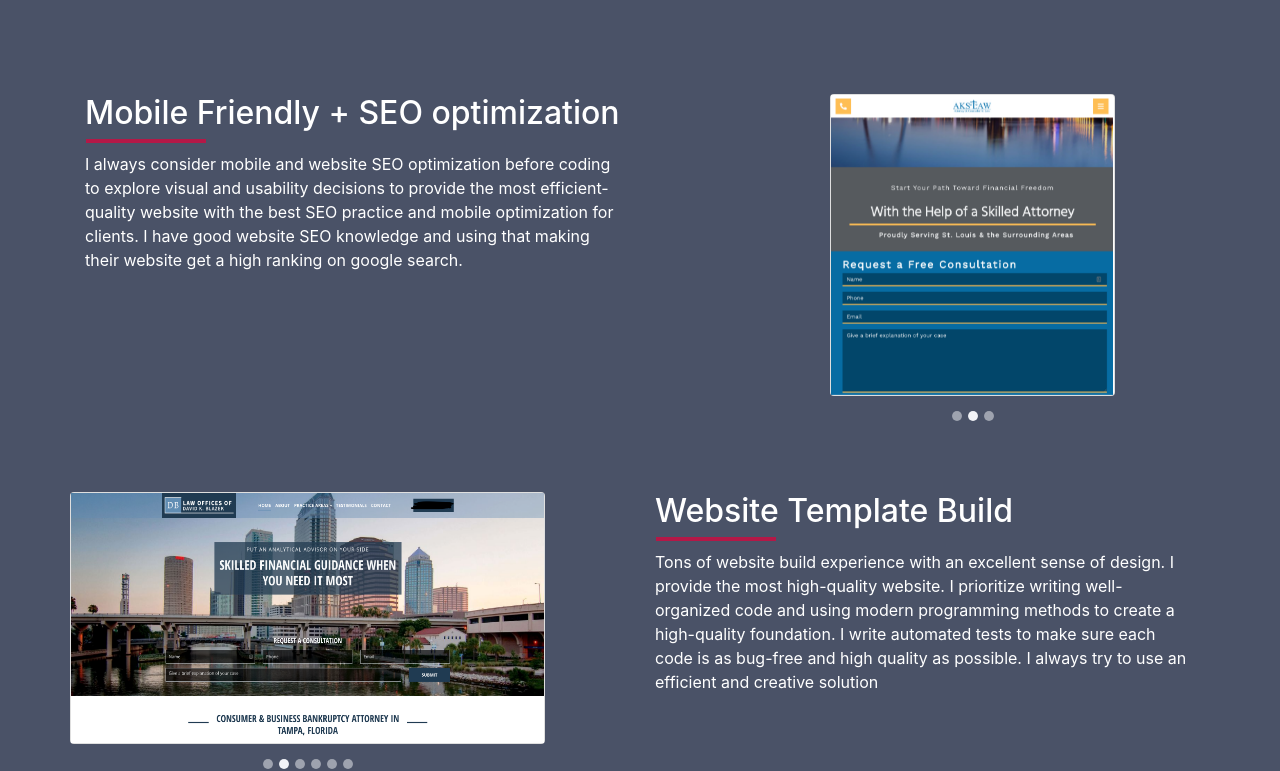
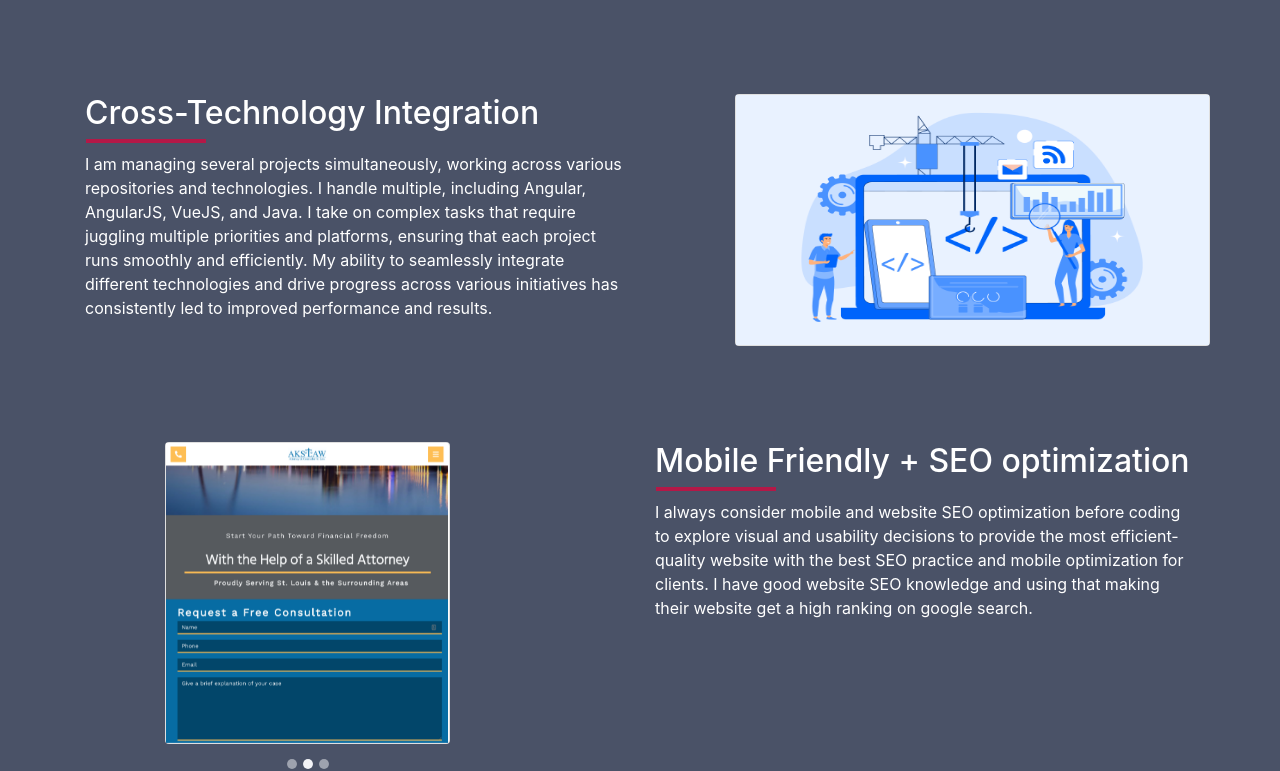
Before and after one commit to byul5810/Dkim-Portfolio-V2, a React (Create React App) app: page / in a window 1280 px wide. Shown: the part 1609-2380 px from the top of the page. Built offline with nearby package versions, Linux system fonts and the light colour scheme.

Commit message:
work updates

```diff
--- a/src/components/Projects.js
+++ b/src/components/Projects.js
@@ -1,7 +1,8 @@
 import React, { Component } from 'react';
 import ProjectCarousel from './Project_Carousel'
 import MobileProjectCarousel from './Mobile_Project_Carousel'
-import Arduino from '../assets/arduino.jpg'
+import Angular from '../assets/angular.png'
+import Cross from '../assets/cross.png'
 import Ecommerce from '../assets/ecommerce.jpeg'
 import '../style/projects.scss';
 
@@ -16,9 +17,7 @@ class Projects extends Component {
               </div>
               <div className="row ">
                 <div className="card col-md-5 px-0">
-                  <a href="https://github.com/byul5810/Temp-Humidity-Arduino-with-Android" target="_blank=">
-                    <img className="project-img" src={Arduino} alt="img"></img>
-                  </a>
+                  <img className="project-img" src={Angular} alt="img"></img>
                 </div>
                 <div className="project-content offset-md-1 col-md-6">
                     <h2>AngularJS to Angular Migration</h2>
@@ -26,35 +25,29 @@ class Projects extends Component {
                     </p>
                 </div>
               </div>
+              <div class="row mt-5 pt-5">
+                <div className="project-content col-md-6 d-md-block d-none">
+                  <h2>Cross-Technology Integration</h2>
+                  <p> I am managing several projects simultaneously, working across various repositories and technologies. I handle multiple, including Angular, AngularJS, VueJS, and Java. I take on complex tasks that require juggling multiple priorities and platforms, ensuring that each project runs smoothly and efficiently. My ability to seamlessly integrate different technologies and drive progress across various initiatives has consistently led to improved performance and results.</p>
+                </div>
+                <div className="card offset-md-1 col-md-5 px-0">
+                  <img className="project-img" src={Cross} alt="img"></img>
+                </div>
+                <div className="project-content mobile col-md-6 d-md-none d-block">
+                  <h2>Cross-Technology Integration</h2>
+                  <p> I am managing several projects simultaneously, working across various repositories and technologies. I handle multiple, including Angular, AngularJS, VueJS, and Java. I take on complex tasks that require juggling multiple priorities and platforms, ensuring that each project runs smoothly and efficiently. My ability to seamlessly integrate different technologies and drive progress across various initiatives has consistently led to improved performance and results.</p>
+                </div>
+              </div>
               <div className="row mt-5 pt-5">
-                <div className="project-content col-md-6 d-md-block d-none">
+                <div className="card mobile-project offset-md-1 col-md-3 px-0">
+                <MobileProjectCarousel />
+                </div>
+                <div className="project-content offset-md-2 col-md-6">
                     <h2>Mobile Friendly + SEO optimization</h2>
                     <p>I always consider mobile and website SEO optimization before coding to explore visual and usability decisions
                       to provide the most efficient-quality website with the best SEO practice and mobile optimization for clients.
                       I have good website SEO knowledge and using that making their website get a high ranking on google search.
                     </p>
-                </div>
-                <div className="card mobile-project offset-md-2 col-md-3 px-0">
-                <MobileProjectCarousel />
-                </div>
-                <div className="project-content mobile col-md-6 d-md-none d-block">
-                    <h2>Mobile Friendly + SEO optimization</h2>
-                    <p>I always consider mobile and website SEO optimization before coding to explore visual and usability decisions
-                      to provide the most efficient-quality website with the best SEO practice and mobile optimization for clients.
-                      I have good website SEO knowledge and using that making their website get a high ranking on google search.
-                    </p>
-                </div>
-              </div>
-              <div class="row mt-5 pt-5">
-                <div className="card col-md-5 px-0">
-                <ProjectCarousel />
-                </div>
-                <div className="project-content offset-md-1 col-md-6">
-                    <h2>Website Template Build</h2>
-                    <p>Tons of website build experience with an excellent sense of design. I provide the most high-quality website.
-                      I prioritize writing well-organized code and using modern programming methods to create a high-quality foundation.
-                      I write automated tests to make sure each code is as bug-free and high quality as possible.
-                      I always try to use an efficient and creative solution</p>
                 </div>
               </div>
             </div>
```
Also changed, not shown: src/assets/angular.png (added), src/assets/cross.png (added).
